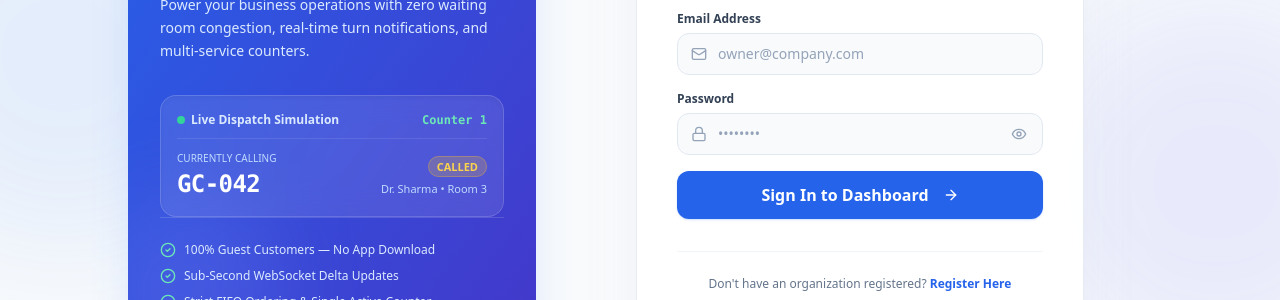
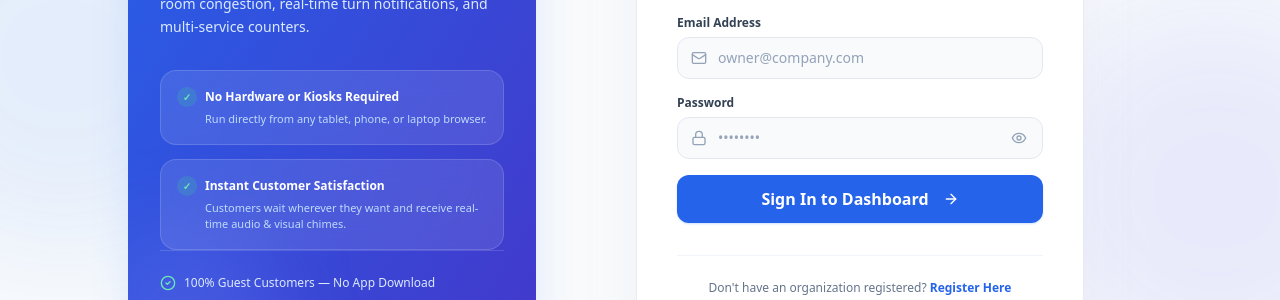
Before and after one commit to Anivesh91/queue_test, a React (Vite) app in the folder frontend/: page /organization/login in a window 1280 px wide. Shown: the part 387-687 px from the top of the page. Built offline with nearby package versions, Linux system fonts and the light colour scheme; no server answers.

Commit message:
style(login): remove simulation preview card from login showcase panel

```diff
--- a/frontend/src/pages/organization/LoginPage.jsx
+++ b/frontend/src/pages/organization/LoginPage.jsx
@@ -91,28 +91,26 @@ export const LoginPage = () => {
               Power your business operations with zero waiting room congestion, real-time turn notifications, and multi-service counters.
             </p>
 
-            {/* Live Sample Card Preview */}
-            <div className="mt-8 p-4 rounded-2xl bg-white/10 backdrop-blur-md border border-white/15 shadow-inner">
-              <div className="flex items-center justify-between text-xs font-semibold text-blue-100 pb-2.5 border-b border-white/10">
-                <span className="flex items-center gap-1.5">
-                  <span className="w-2 h-2 rounded-full bg-emerald-400 animate-ping" />
-                  Live Dispatch Simulation
-                </span>
-                <span className="font-mono text-emerald-300">Counter 1</span>
+            {/* Feature Cards */}
+            <div className="mt-8 space-y-3.5">
+              <div className="p-4 bg-white/10 backdrop-blur-md rounded-2xl border border-white/15">
+                <div className="text-xs font-bold text-white flex items-center gap-2">
+                  <span className="w-5 h-5 rounded-full bg-emerald-400/20 text-emerald-300 flex items-center justify-center text-[10px]">✓</span>
+                  No Hardware or Kiosks Required
+                </div>
+                <p className="text-[11px] text-blue-200 mt-1 pl-7">
+                  Run directly from any tablet, phone, or laptop browser.
+                </p>
               </div>
-              <div className="flex items-center justify-between pt-3">
-                <div>
-                  <div className="text-[10px] text-blue-200 uppercase font-medium">Currently Calling</div>
-                  <div className="text-2xl font-black font-mono tracking-tight text-white mt-0.5">
-                    GC-042
-                  </div>
+
+              <div className="p-4 bg-white/10 backdrop-blur-md rounded-2xl border border-white/15">
+                <div className="text-xs font-bold text-white flex items-center gap-2">
+                  <span className="w-5 h-5 rounded-full bg-emerald-400/20 text-emerald-300 flex items-center justify-center text-[10px]">✓</span>
+                  Instant Customer Satisfaction
                 </div>
-                <div className="text-right">
-                  <span className="px-2 py-0.5 text-[11px] font-bold bg-amber-400/20 text-amber-300 rounded-full border border-amber-400/30">
-                    CALLED
-                  </span>
-                  <div className="text-[11px] text-blue-200 mt-1">Dr. Sharma • Room 3</div>
-                </div>
+                <p className="text-[11px] text-blue-200 mt-1 pl-7">
+                  Customers wait wherever they want and receive real-time audio & visual chimes.
+                </p>
               </div>
             </div>
           </div>
```
